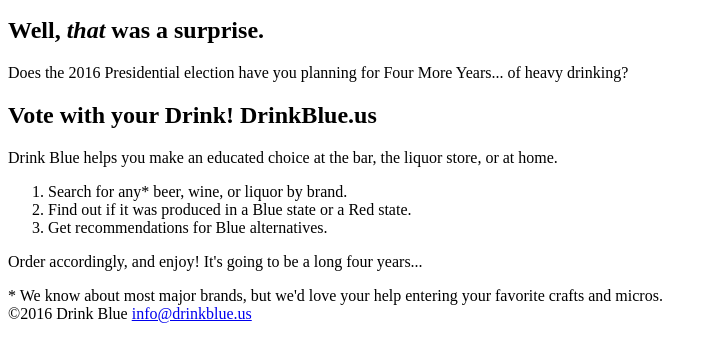
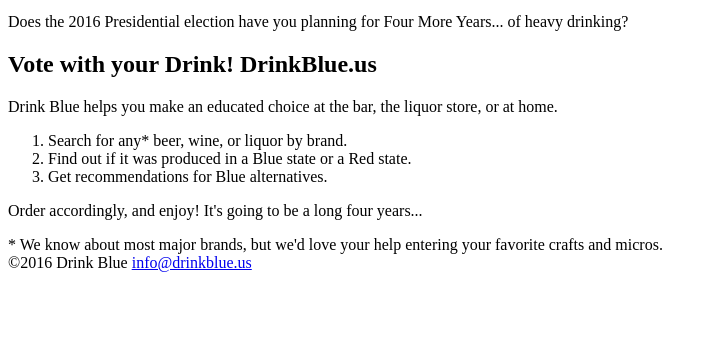
Before and after one commit to joemorrow/DrinkBlue.us, a plain HTML site: page index.html in a window 1280 px wide. Shown: the part 29-390 px from the top of the page, without its empty margins (0-714 px from the left). Drawn offline with Linux system fonts and the light colour scheme.

Commit message:
Updating Readme and minor content tweaks.

```diff
--- a/index.html
+++ b/index.html
@@ -6,11 +6,7 @@
 <body>
 <header><a href="/"><img src="images/DrinkBlue.png" alt="DrinkBlue.us" /></a></header>
 <section>
-	<h2>Well, <em>that</em> was a surprise.</h2>
-	<p>Does the 2016 Presidential election have you planning for Four More Years... of heavy drinking?</p>
-</section>
-
-<section>
+     <p>Does the 2016 Presidential election have you planning for Four More Years... of heavy drinking?</p>
 	<h1>Vote with your Drink!  DrinkBlue.us</h1>
 	<p>Drink Blue helps you make an educated choice at the bar, the liquor store, or at home.</p>
 	<ol>
```
Also changed, not shown: 1 other file.
